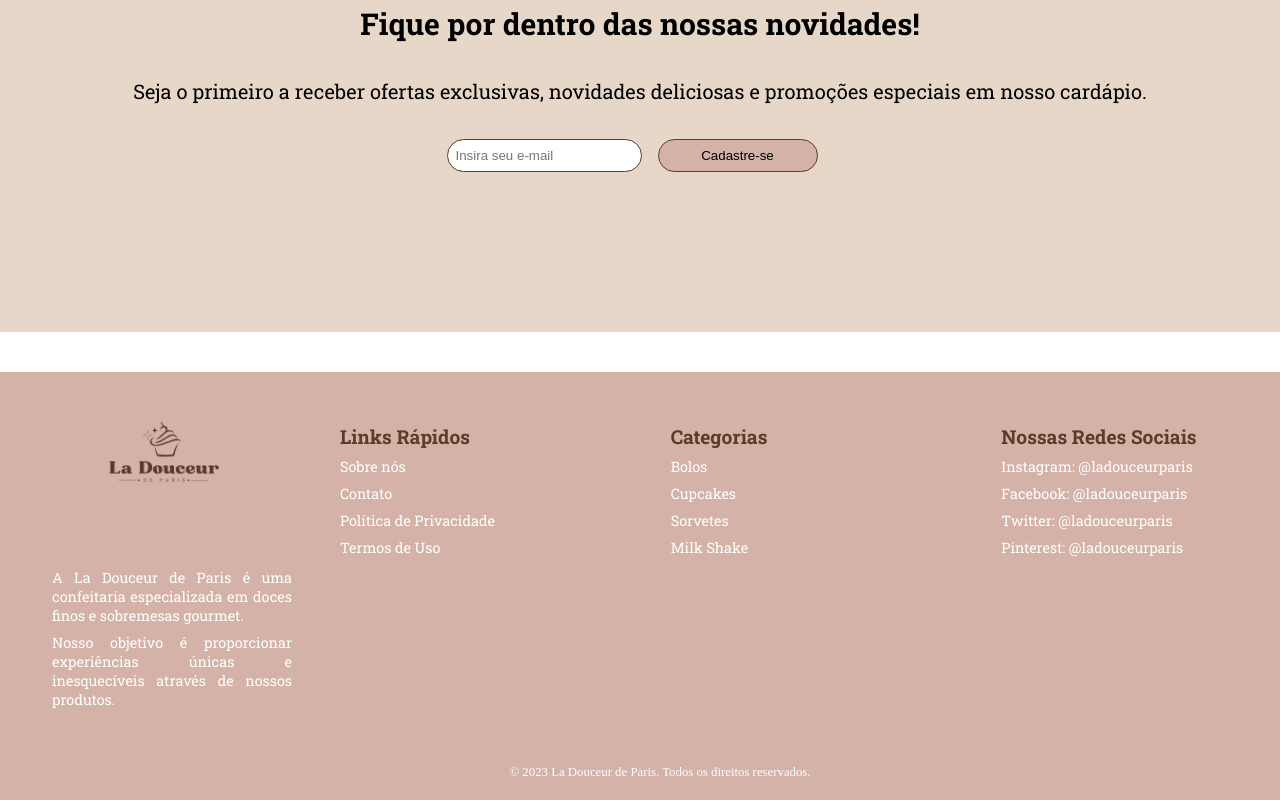
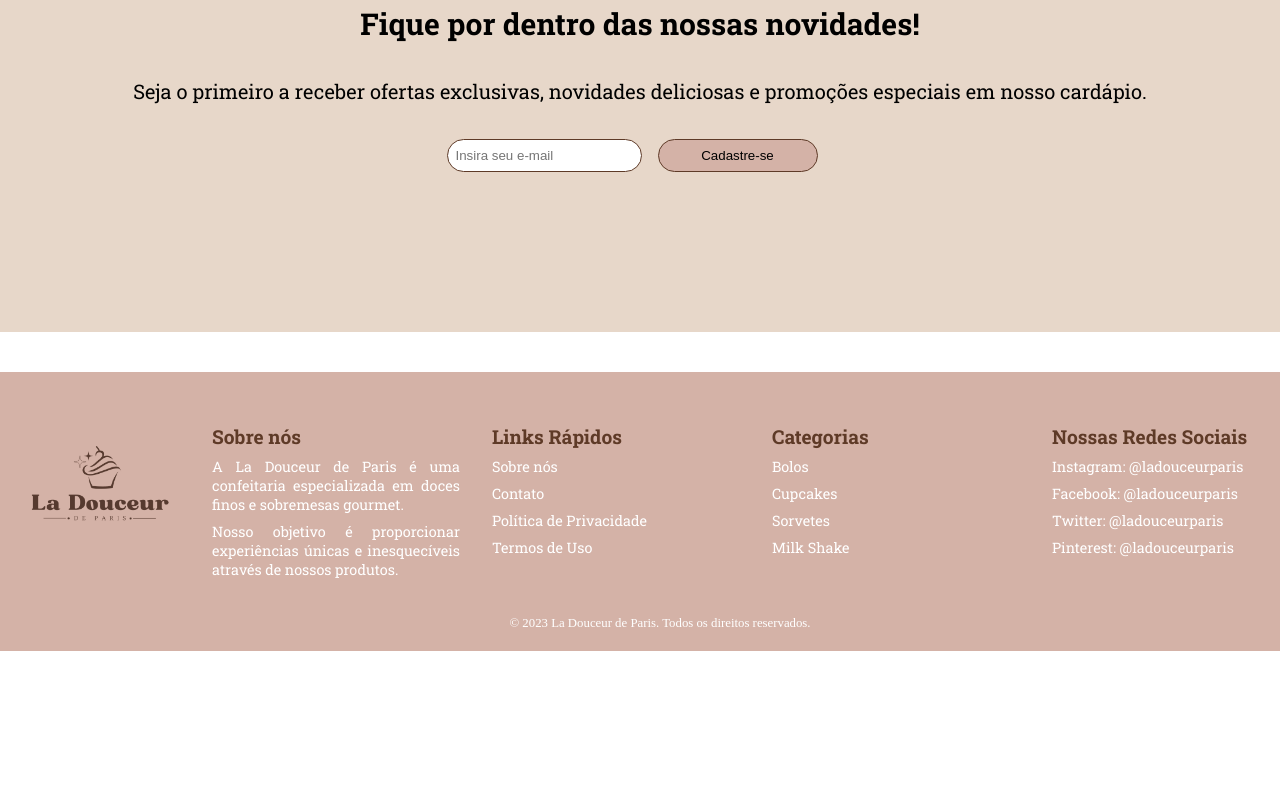
Before and after one commit to EvelynOliveira1200/components-class, a Next.js app: page / in a window 1280 px wide. Shown: the part 2216-3016 px from the top of the page. After the commit the page ends 2867 px from the top, so only its background shows below. Built offline with nearby package versions, Linux system fonts and the light colour scheme.

Commit message:
feat: update footer

```diff
--- a/app/page.js
+++ b/app/page.js
@@ -146,6 +146,7 @@ export default function Home() {
       </div>
 
       <Footer image={logo} title={"La Douceur de Paris"}
+        historia={"Sobre nós"}
         text1={"A La Douceur de Paris é uma confeitaria especializada em doces finos e sobremesas gourmet."}
         text2={"Nosso objetivo é proporcionar experiências únicas e inesquecíveis através de nossos produtos."}
         link={"Links Rápidos"}
--- a/components/Footer.jsx
+++ b/components/Footer.jsx
@@ -21,19 +21,21 @@ export default function Footer({
     text12,
     text13,
     text14,
-    redes
+    redes, historia
 }) {
     return (
         <footer className={styles.footer}>
-            <div className={styles.footerContainer}>
+
             <div className={styles.footerLogo}>
                 <Image className={styles.logo} src={image} />
             </div>
+
             <div className={styles.footerHistoria}>
+                <h1 className={styles.footerTitle}>{historia}</h1>
                 <p className={styles.footerText}>{text1}</p>
                 <p className={styles.footerText}>{text2}</p>
             </div>
-            </div>
+
             <div className={styles.footerLink}>
                 <h1 className={styles.footerTitle}>{link}</h1>
                 <p className={styles.footerText}>{text3}</p>
--- a/styles/Footer.module.css
+++ b/styles/Footer.module.css
@@ -37,9 +37,11 @@
 }
 
 .logo {
-    width: 8rem;
+    width: 10rem;
     height: auto;
     margin-bottom: 1rem;
+    border-radius: 50%;
+    margin-top: 1rem;
 }
 
 .footerTitle {
@@ -50,20 +52,15 @@
     margin-bottom: 0.5rem;
 }
 
-.footerHistoria{
-    margin: 1rem;
-    text-align: justify;
-    width: 15rem;
-    margin-left: 2rem;
-}
-
 .footerLink,
+.footerHistoria,
 .categoriaFooter,
 .redes {
     text-align: left;
     flex: 0.5;
     margin-top:2rem;
     margin-left: 2rem;
+    text-align: justify;
 }
 
 .footerText {
```
